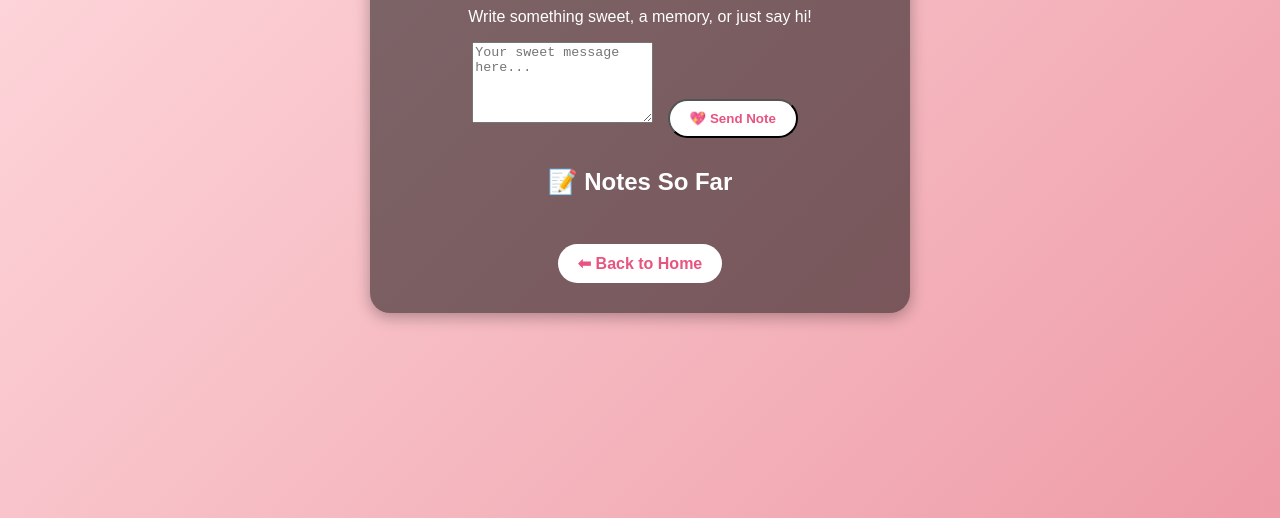
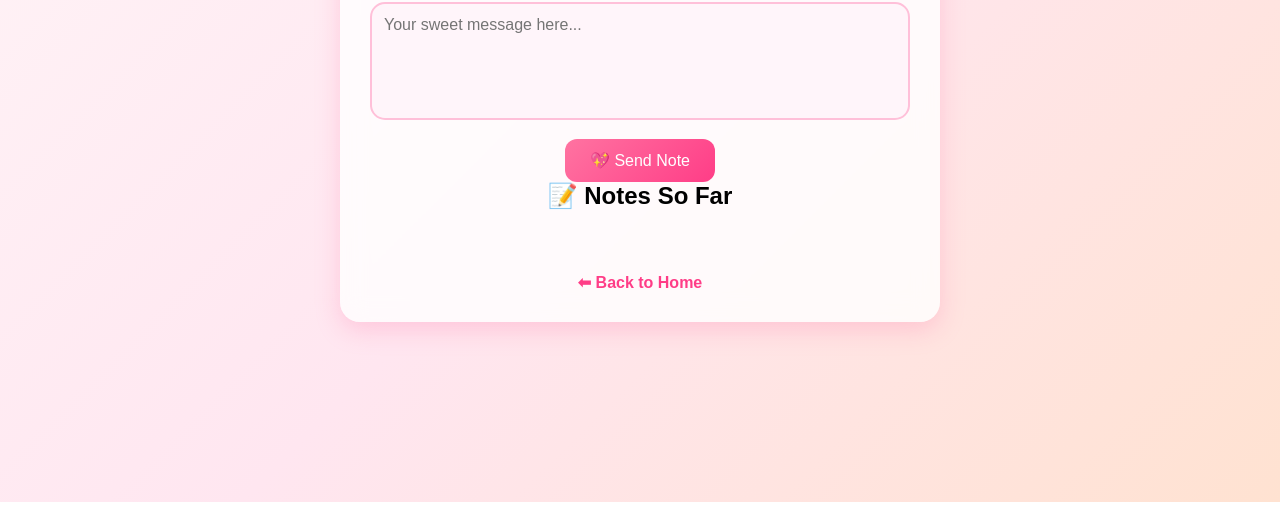
Before and after one commit to leodas07ir-max/Pookie-, a plain HTML site: page guestbook.html in a window 1280 px wide. Shown: the part 298-816 px from the top of the page. Drawn offline with Linux system fonts and the light colour scheme.

Commit message:
Update style.css

```diff
--- a/style.css
+++ b/style.css
@@ -1,35 +1,118 @@
+/* Reset */
+* {
+  margin: 0;
+  padding: 0;
+  box-sizing: border-box;
+  font-family: "Poppins", sans-serif;
+}
+
+/* Body Styling */
 body {
-  font-family: "Poppins", sans-serif;
-  background: linear-gradient(135deg, #ffdde1, #ee9ca7);
+  background: linear-gradient(135deg, #fff5f7, #ffe6f0, #ffe2d1);
+  min-height: 100vh;
   display: flex;
   justify-content: center;
   align-items: center;
-  height: 100vh;
-  text-align: center;
-  color: #fff;
+  padding: 20px;
 }
 
+/* Container */
 .container {
-  background: rgba(0,0,0,0.5);
-  padding: 20px;
+  background: #ffffffcc;
+  backdrop-filter: blur(12px);
   border-radius: 20px;
-  box-shadow: 0 4px 15px rgba(0,0,0,0.3);
+  padding: 30px;
   width: 90%;
-  max-width: 500px;
+  max-width: 600px;
+  box-shadow: 0 8px 25px rgba(255, 126, 171, 0.3);
+  text-align: center;
 }
 
-.btn, .back {
-  display: inline-block;
-  margin: 10px;
-  padding: 10px 20px;
-  border-radius: 30px;
-  text-decoration: none;
-  background: #fff;
-  color: #e75480;
-  font-weight: bold;
+/* Title */
+h1 {
+  font-size: 2rem;
+  color: #ff5f9e;
+  margin-bottom: 10px;
+  text-shadow: 1px 1px 3px rgba(255, 126, 171, 0.3);
+}
+
+/* Subtitle */
+p {
+  color: #444;
+  margin-bottom: 20px;
+  font-size: 1.1rem;
+}
+
+/* Textarea */
+textarea {
+  width: 100%;
+  border: 2px solid #ffc0d9;
+  border-radius: 15px;
+  padding: 12px;
+  font-size: 1rem;
+  outline: none;
+  resize: none;
+  background: #fff5fa;
   transition: 0.3s;
 }
-.btn:hover, .back:hover {
-  background: #e75480;
-  color: #fff;
+
+textarea:focus {
+  border-color: #ff73a1;
+  box-shadow: 0 0 12px rgba(255, 115, 161, 0.4);
 }
+
+/* Button */
+.btn {
+  margin-top: 15px;
+  background: linear-gradient(135deg, #ff73a1, #ff3d87);
+  color: white;
+  border: none;
+  border-radius: 12px;
+  padding: 12px 25px;
+  font-size: 1rem;
+  cursor: pointer;
+  transition: transform 0.2s, box-shadow 0.2s;
+}
+
+.btn:hover {
+  transform: translateY(-2px);
+  box-shadow: 0 6px 18px rgba(255, 115, 161, 0.5);
+}
+
+/* Notes Display */
+#notes-display {
+  margin-top: 25px;
+  text-align: left;
+}
+
+#notes-display p {
+  background: #ffe6f0;
+  border-left: 4px solid #ff73a1;
+  padding: 10px 12px;
+  border-radius: 12px;
+  margin-bottom: 10px;
+  font-size: 1rem;
+  color: #333;
+  animation: fadeIn 0.6s ease;
+}
+
+/* Back Link */
+.back {
+  display: inline-block;
+  margin-top: 20px;
+  text-decoration: none;
+  color: #ff3d87;
+  font-weight: 600;
+  transition: 0.2s;
+}
+
+.back:hover {
+  color: #ff73a1;
+  text-decoration: underline;
+}
+
+/* Fade-in Animation */
+@keyframes fadeIn {
+  from { opacity: 0; transform: translateY(10px); }
+  to { opacity: 1; transform: translateY(0); }
+      }
```
